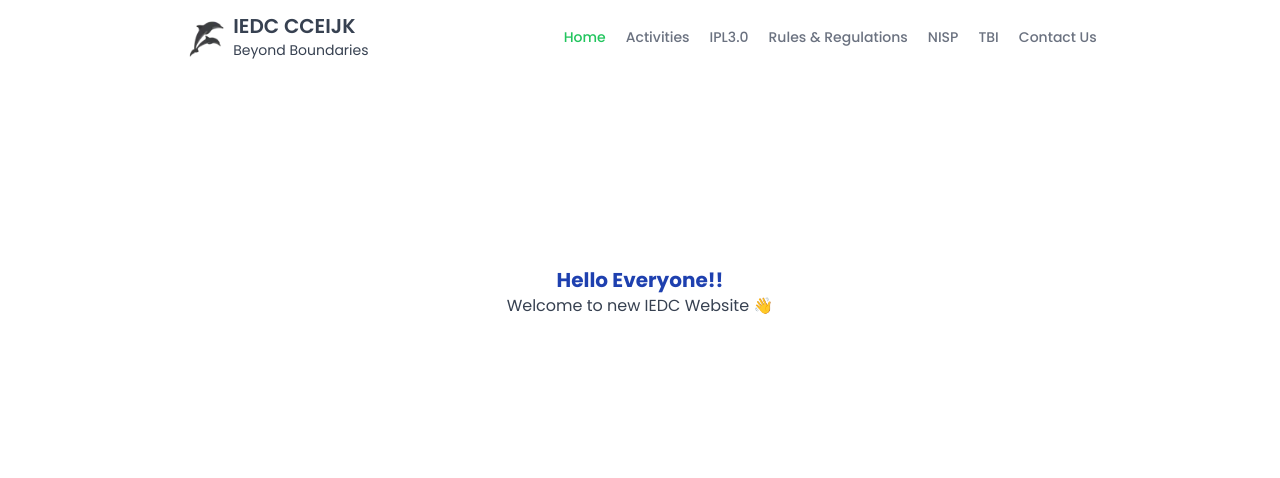
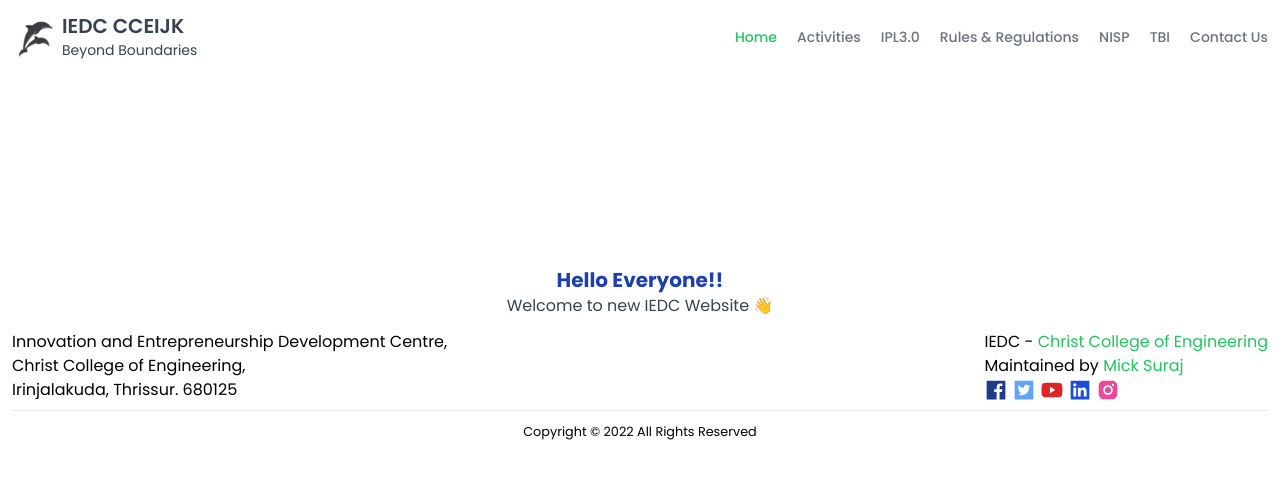
Before and after one commit to Micksuraj777/iedcweb, a Next.js app: page / in a window 1280 px wide. Shown: the top 478 px of the page. Built offline with nearby package versions, Linux system fonts and the light colour scheme.

Commit message:
footer : initial commit

```diff
--- a/app/(home)/layout.tsx
+++ b/app/(home)/layout.tsx
@@ -1,12 +1,14 @@
-import Navbar from "@/components/Navbar";
+import Footer from "@/components/Footer";
+import Header from "@/components/Header";
 import React, { ReactNode } from "react";
 
 const HomeLayout = ({ children }: { children: ReactNode }) => {
   return (
-    <>
-      <Navbar />
+    <div className="min-h-screen">
+      <Header />
       <main>{children}</main>
-    </>
+      <Footer maintainerName="Mick Suraj" />
+    </div>
   );
 };
 
--- a/app/(home)/page.tsx
+++ b/app/(home)/page.tsx
@@ -2,7 +2,7 @@ import React from "react";
 
 const Home = () => {
   return (
-    <section className="text-center">
+    <section className="text-center h-full">
       <h1 className="text-blue-800 font-bold text-xl mt-[15%]">
         Hello Everyone!!
       </h1>
--- /dev/null
+++ b/components/Footer.tsx
@@ -0,0 +1,51 @@
+import {
+  AiFillFacebook,
+  AiFillTwitterSquare,
+  AiFillYoutube,
+  AiFillLinkedin,
+  AiFillInstagram,
+} from "react-icons/ai";
+interface FooterProps {
+  maintainerName: string;
+}
+export default function Footer(props: FooterProps) {
+  return (
+    <footer className="p-3 flex flex-col gap-2">
+      <div className="m-auto flex w-full max-w-[1500px] justify-between">
+        <div className="flex flex-col">
+          <span>Innovation and Entrepreneurship Development Centre,</span>
+          <span>Christ College of Engineering,</span>
+          <span>Irinjalakuda, Thrissur. 680125</span>
+        </div>
+        <div className="flex flex-col">
+          <span>
+            IEDC -{" "}
+            <a
+              href="https://cce.edu.in/"
+              target="__blank__"
+              className="text-green-500"
+            >
+              Christ College of Engineering
+            </a>
+          </span>
+          <span>
+            Maintained by{" "}
+            <span className="text-green-500">
+              {props?.maintainerName ?? ""}
+            </span>
+          </span>
+          <div className="flex gap-1">
+            <AiFillFacebook className="size-6 text-blue-900" />
+            <AiFillTwitterSquare className="size-6 text-blue-400" />
+            <AiFillYoutube className="size-6 text-red-600" />
+            <AiFillLinkedin className="size-6 text-blue-700" />
+            <AiFillInstagram className="size-6 text-pink-500" />
+          </div>
+        </div>
+      </div>
+      <div className="m-auto border-t w-full max-w-[1500px] pt-2 text-center">
+        <small>Copyright © 2022 All Rights Reserved</small>
+      </div>
+    </footer>
+  );
+}
--- a/components/Navbar.tsx
+++ b/components/Header.tsx
@@ -2,14 +2,14 @@
 import Link from "next/link";
 import { usePathname } from "next/navigation";
 
-import { navbarLinks } from "@/constants";
+import { navbarLinks } from "@/libs/constants";
 import { cn } from "@/libs/utilis";
 import Image from "next/image";
 import { GiHamburgerMenu } from "react-icons/gi";
 import { IoMdCloseCircleOutline } from "react-icons/io";
 import { useState } from "react";
 
-const Navbar = () => {
+const Header = () => {
   const pathname = usePathname();
   const [hamburgerMenuVisible, setHamburgerMenuVisible] = useState(false);
 
@@ -49,7 +49,7 @@ const Navbar = () => {
 
   return (
     <header className="p-3">
-      <div className="flex gap-6 justify-between w-full max-w-[1500px] m-auto lg:justify-evenly">
+      <div className="flex gap-6 justify-between w-full max-w-[1500px] m-auto">
         <div className="flex">
           <Image
             src="/icons/logo.webp"
@@ -84,4 +84,4 @@ const Navbar = () => {
   );
 };
 
-export default Navbar;
+export default Header;
```
Also changed, not shown: libs/constants.ts (renamed from constants/index.ts).
